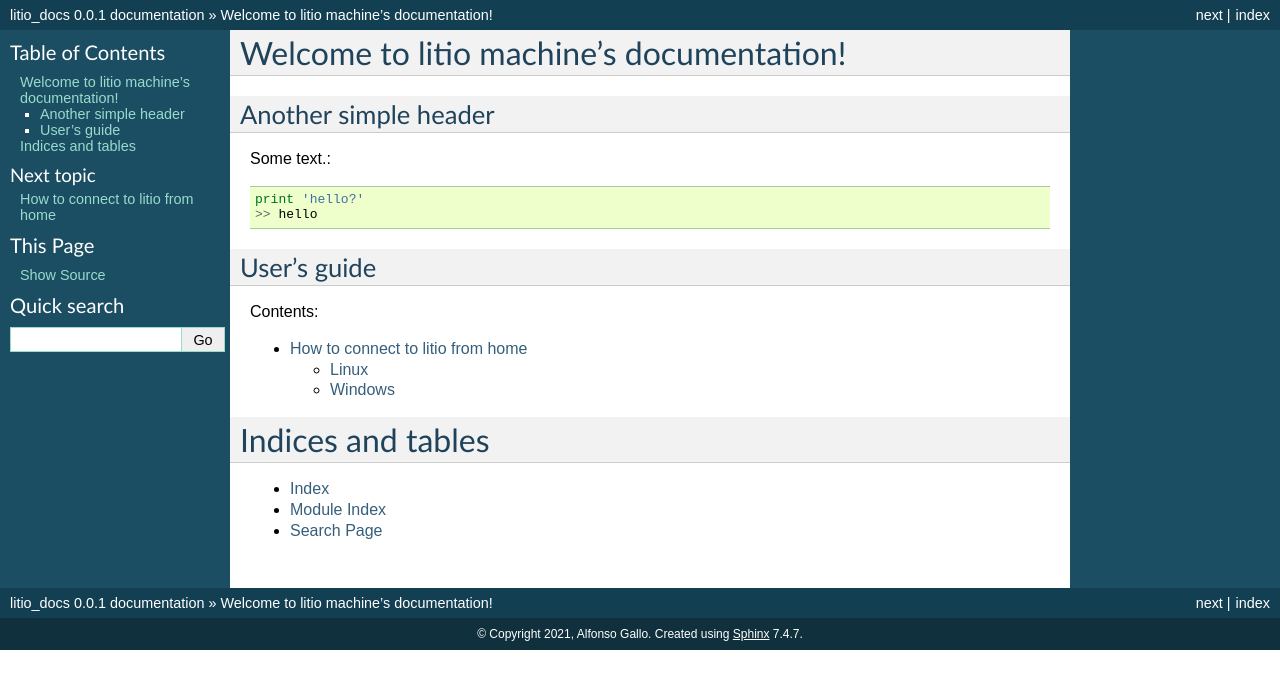
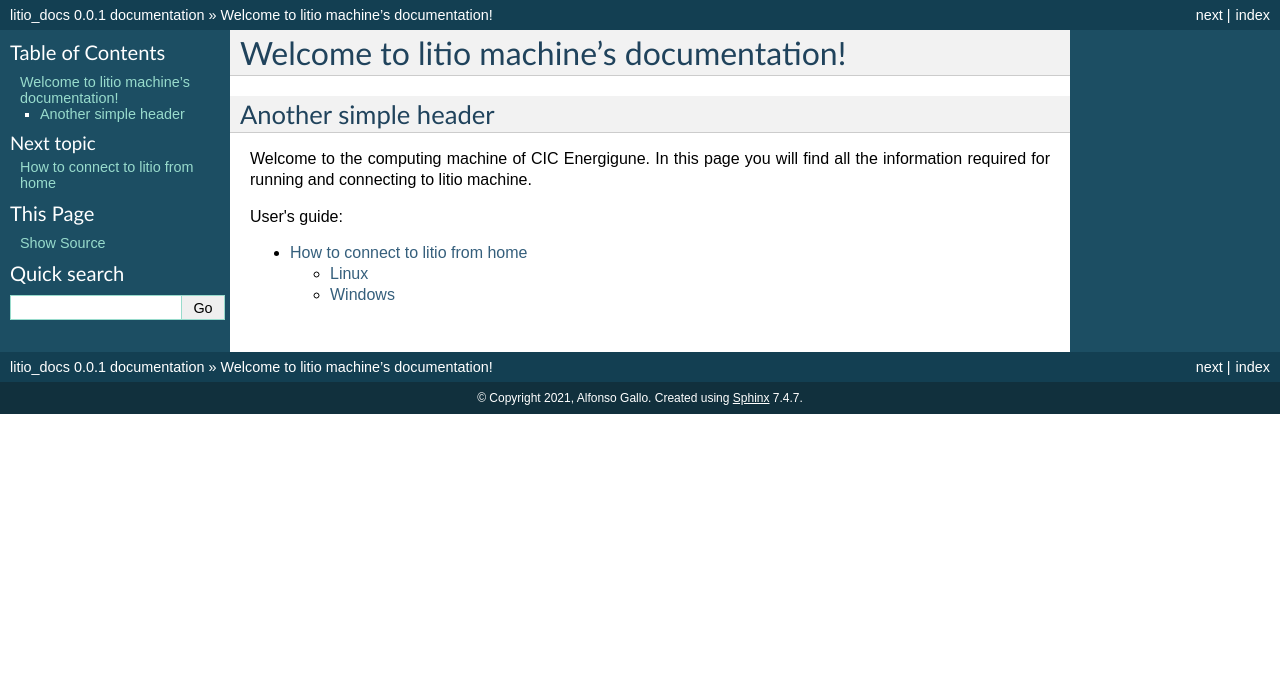
Before and after one commit to gallo-marinero/litio_docs, a Sphinx documentation site: the page built from source/index.rst, in a window 1280 px wide. Shown: the top 689 px of the page. Built offline with Sphinx 7.4.7, drawn with Linux system fonts in a browser that asks for light colours.

Commit message:
Second commit -test-

```diff
--- a/source/connecting.rst
+++ b/source/connecting.rst
@@ -1,7 +1,8 @@
 How to connect to litio from home
 =================================
 
-That is some text.
+Basic information:
+    address: 192.168.16.175
 
 Linux
 *****
--- a/source/index.rst
+++ b/source/index.rst
@@ -9,25 +9,21 @@ Welcome to litio machine's documentation!
 Another simple header
 *********************
 
-Some text.::
-
-    print 'hello?'
-    >> hello
-
-User's guide
-************
+Welcome to the computing machine of CIC Energigune. In this page
+you will find all the information required for running and
+connecting to litio machine.
 
 .. toctree::
    :maxdepth: 3
-   :caption: Contents:
+   :caption: User's guide:
 
    connecting
 
 
+..
+ Indices and tables
+ ==================
 
-Indices and tables
-==================
-
-* :ref:`genindex`
-* :ref:`modindex`
-* :ref:`search`
+ * :ref:`genindex`
+ * :ref:`modindex`
+ * :ref:`search`
```
Also changed, not shown: 1 other file.
